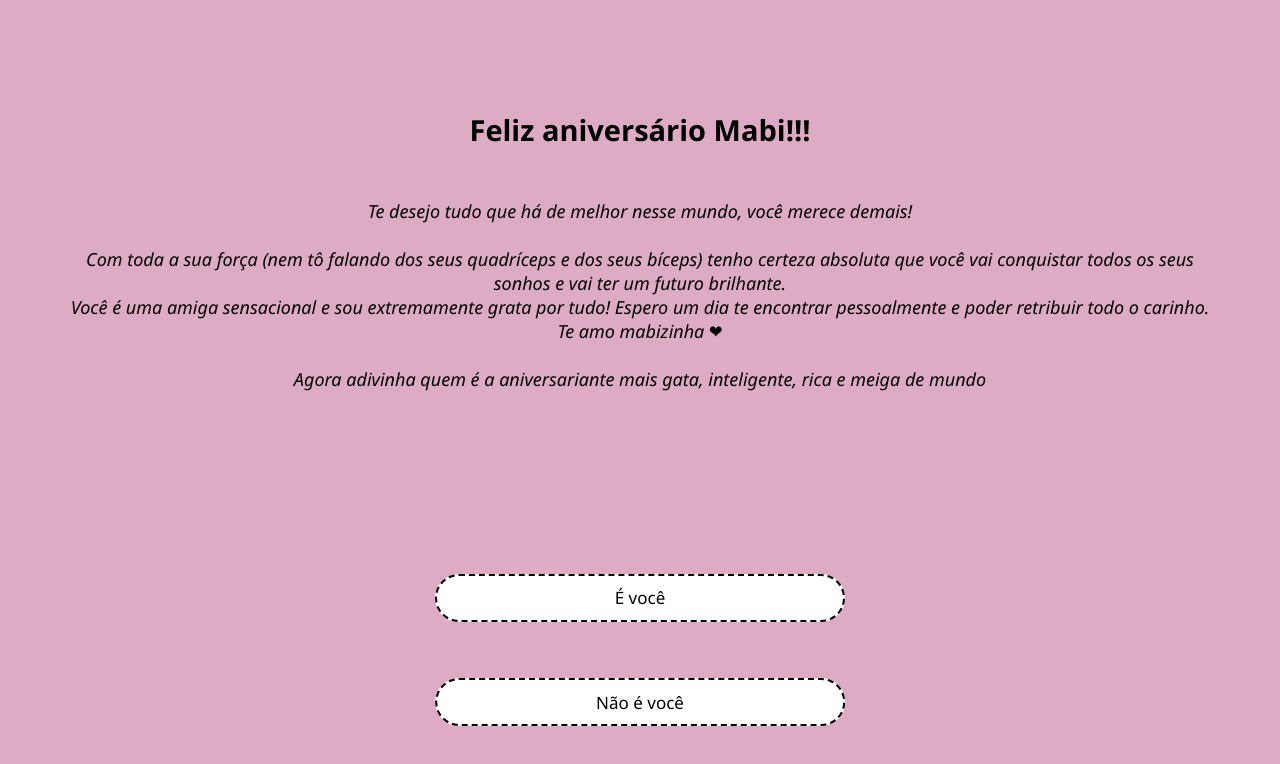
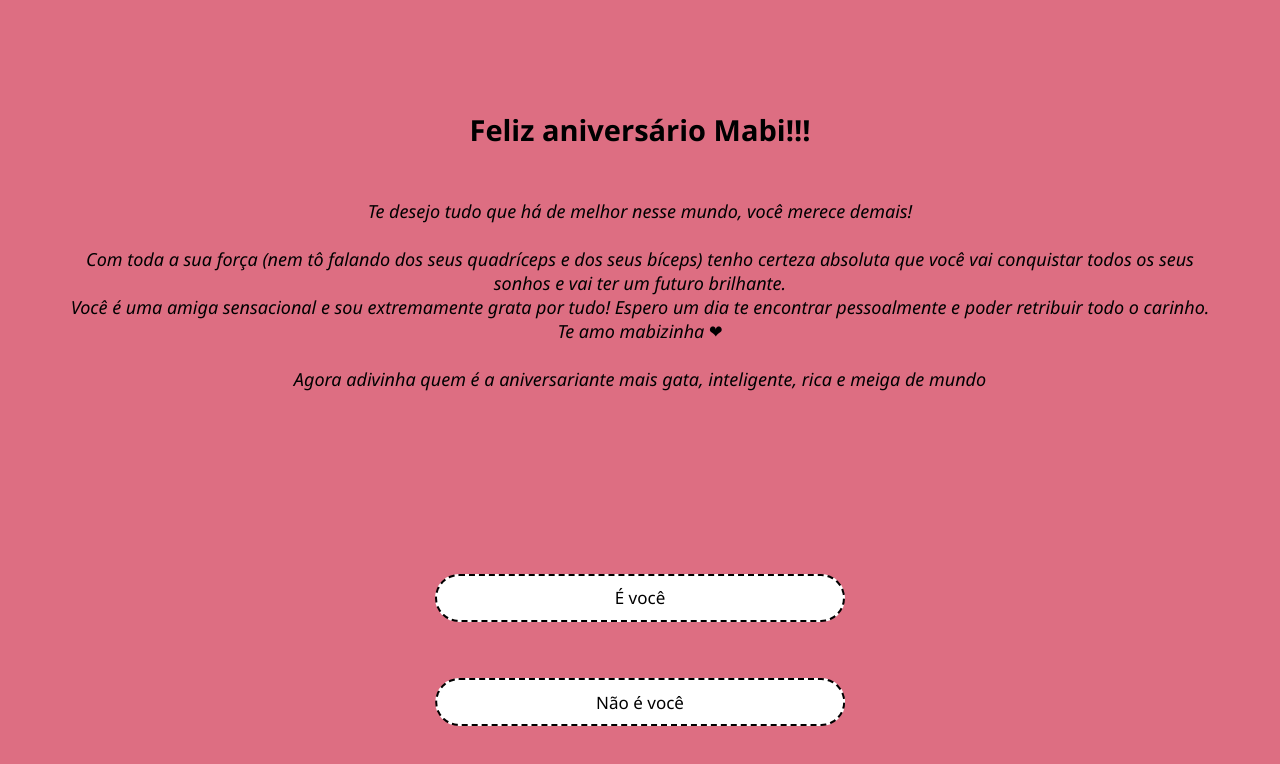
Before and after one commit to Danielbgoncalves/feliz-aniversario-Mabi, a plain HTML site: page index.html in a window 1280 px wide. Drawn offline with Linux system fonts and the light colour scheme.

Commit message:
Update stylesheet.css
MUdei a cor do plano de fundo

```diff
--- a/stylesheet.css
+++ b/stylesheet.css
@@ -5,7 +5,7 @@
 }
 
 body{
-    background-color: rgb(221, 171, 196);
+    background-color: rgb(221, 110, 130);
 }
 
 
```
